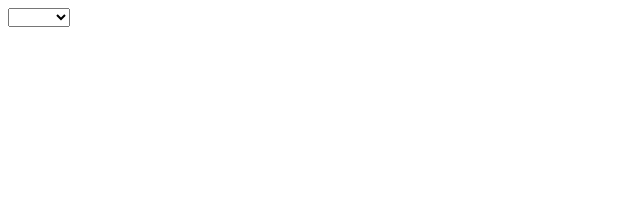
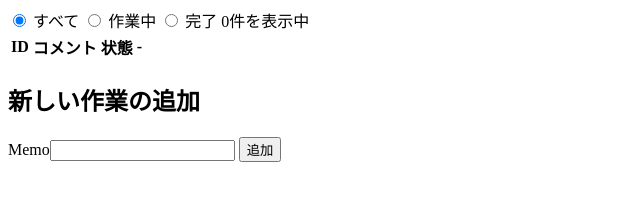
Before and after one commit to goombeer/vue_practice, a plain HTML site: page index.html in a window 1280 px wide. Shown: the top 200 px of the page, without its empty margins (0-640 px from the left). Drawn offline with nearby package versions, Linux system fonts and the light colour scheme.

Commit message:
learned TodoApp

```diff
--- a/index.html
+++ b/index.html
@@ -7,12 +7,41 @@
 </head>
 <body id="main">
   <div id="app">
-    <select v-model="current">
-      <option v-for="topic in topics" v-bind:value="topic.value">
-        {{ topic.name }}
-      </option>
-    </select>
-    <div v-for="item in list">{{ item.full_name }}</div>
+    <table>
+      <label v-for="option in options">
+        <input type="radio" v-model="current" v-bind:value="option.value">
+        {{ option.label }}
+      </label>
+      {{ computedTodos.length }}件を表示中
+      <thead>
+        <tr>
+          <th class="id">ID</th>
+          <th class="comment">コメント</th>
+          <th class="state">状態</th>
+          <th class="button">-</th>
+        </tr>
+      </thead>
+      <tbody>
+        <tr v-for="item in computedTodos" v-bind:key="item.id">
+          <th>{{ item.id }}</th>
+          <td>{{ item.comment }}</td>
+          <td class="state" v-on:click="doChange(item)">
+            <button>{{ labels[item.state] }}</button>
+          </td>
+          <td class="button">
+            <button v-on:click="doRemove(item)">削除</button>
+          </td>
+        </tr>
+      </tbody>
+    </table>
+
+    <h2>新しい作業の追加</h2>
+    <form class="add-form" v-on:submit.prevent="doAdd">
+      <!-- v-modelでもいいのだが、今回は画面に表示させない -->
+      <!-- this.$refs.comment.valueで扱うことができる -->
+      Memo<input type="text" ref="comment">
+      <button type="submit">追加</button>
+    </form>
   </div>
   <script src="https://cdnjs.cloudflare.com/ajax/libs/axios/0.18.0/axios.min.js"></script>
   <script src="https://cdn.jsdelivr.net/npm/vue@2.5.16/dist/vue.js"></script>
--- a/main.js
+++ b/main.js
@@ -1,20 +1,73 @@
+var STORAGE_KEY = "Vue.js"
+var todoStorage = {
+    fetch:function(){
+        var todos = JSON.parse(
+            localStorage.getItem(STORAGE_KEY) || '[]'
+        )
+        todos.forEach(function(todo,index){
+            todo.id = index
+        })
+        todoStorage.uid = todos.length
+        return todos
+    },
+    save:function(todos){
+        localStorage.setItem(STORAGE_KEY,JSON.stringify(todos))
+    }
+}
+
 new Vue({
   el:"#app",
   data:{
-    list:[],
-    current:'',
-    topics:[
-      { value: 'vue', name: 'Vue.js'},
-      { value: 'jQuery', name: 'jQuery'}
-    ]
+    options:[
+      { value: -1, label: 'すべて'},
+      { value: 0, label: '作業中'},
+      { value: 1, label: '完了'}
+    ],
+    current: -1,
+    todos:[]
   },
-  watch: {
-    current: function(val){
-      axios.get('https://api.github.com/search/repositories',{
-        params: { q: 'topic:' + val}
-      }).then(function(response){
-        this.list = response.data.items
-      }.bind(this))
+  computed:{
+    computedTodos(){
+        return this.todos.filter(function(el){
+            return this.current < 0 ? true : this.current === el.state
+        },this)
+    },
+    labels(){
+        return this.options.reduce(function(a,b){
+            return Object.assign(a,{ [b.value]: b.label})
+        },{})
+    }
+  },
+  watch:{
+    todos:{
+        handler:function(todos){
+            todoStorage.save(todos)
+        },
+        deep:true
+    }
+  },
+  created(){
+    this.todos = todoStorage.fetch()
+  },
+  methods:{
+    doAdd:function(event,value){
+        var comment = this.$refs.comment
+        if(!comment.value.length){
+            return
+        }
+        this.todos.push({
+            id: todoStorage.uid++,
+            comment: comment.value,
+            state: 0
+        })
+        comment.value = ''
+    },
+    doChange:function(item){
+        item.state = item.state ? 0 : 1
+    },
+    doRemove: function(item){
+        var index = this.todos.indexOf(item)
+        this.todos.splice(index,1)
     }
   }
 })
```
